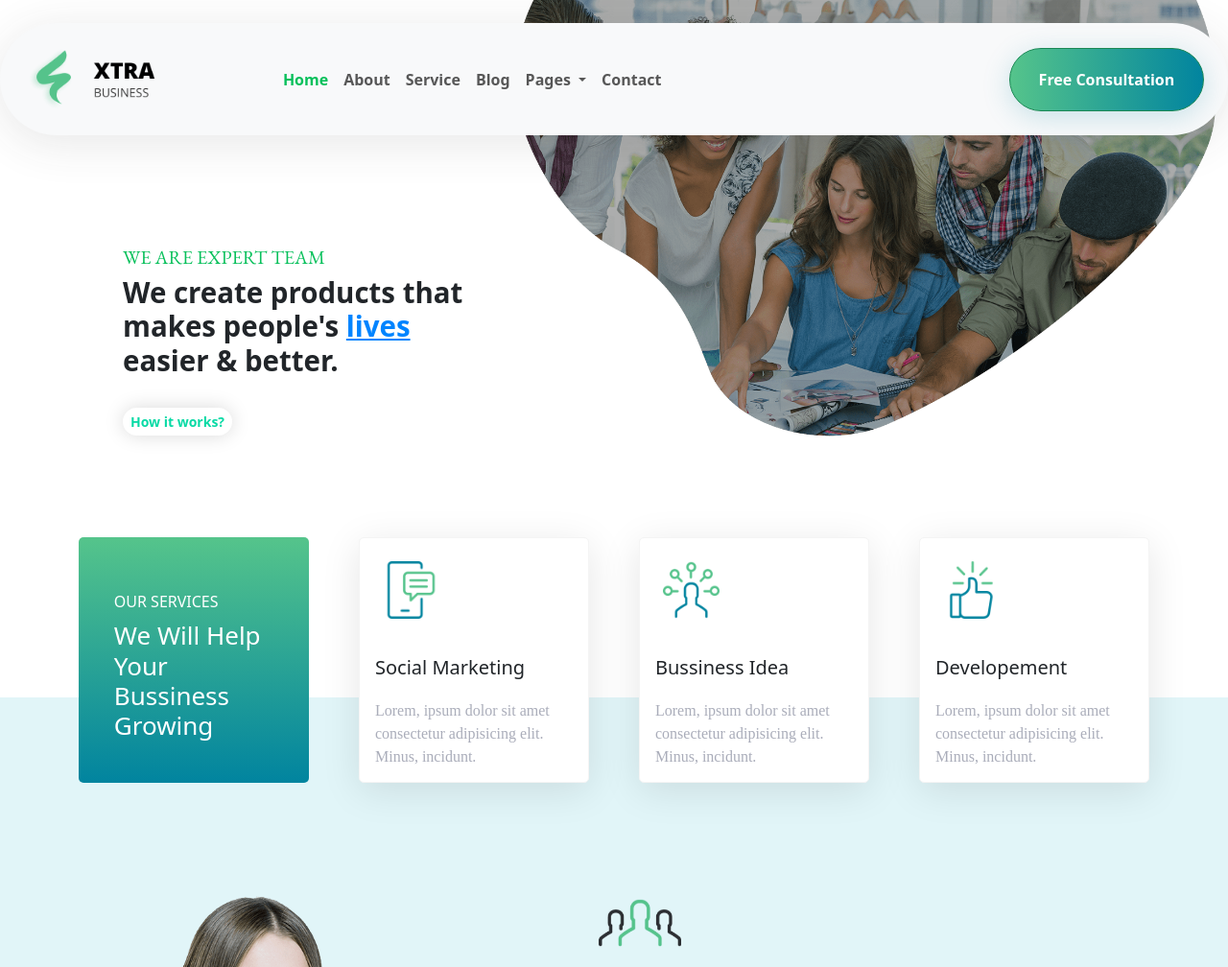
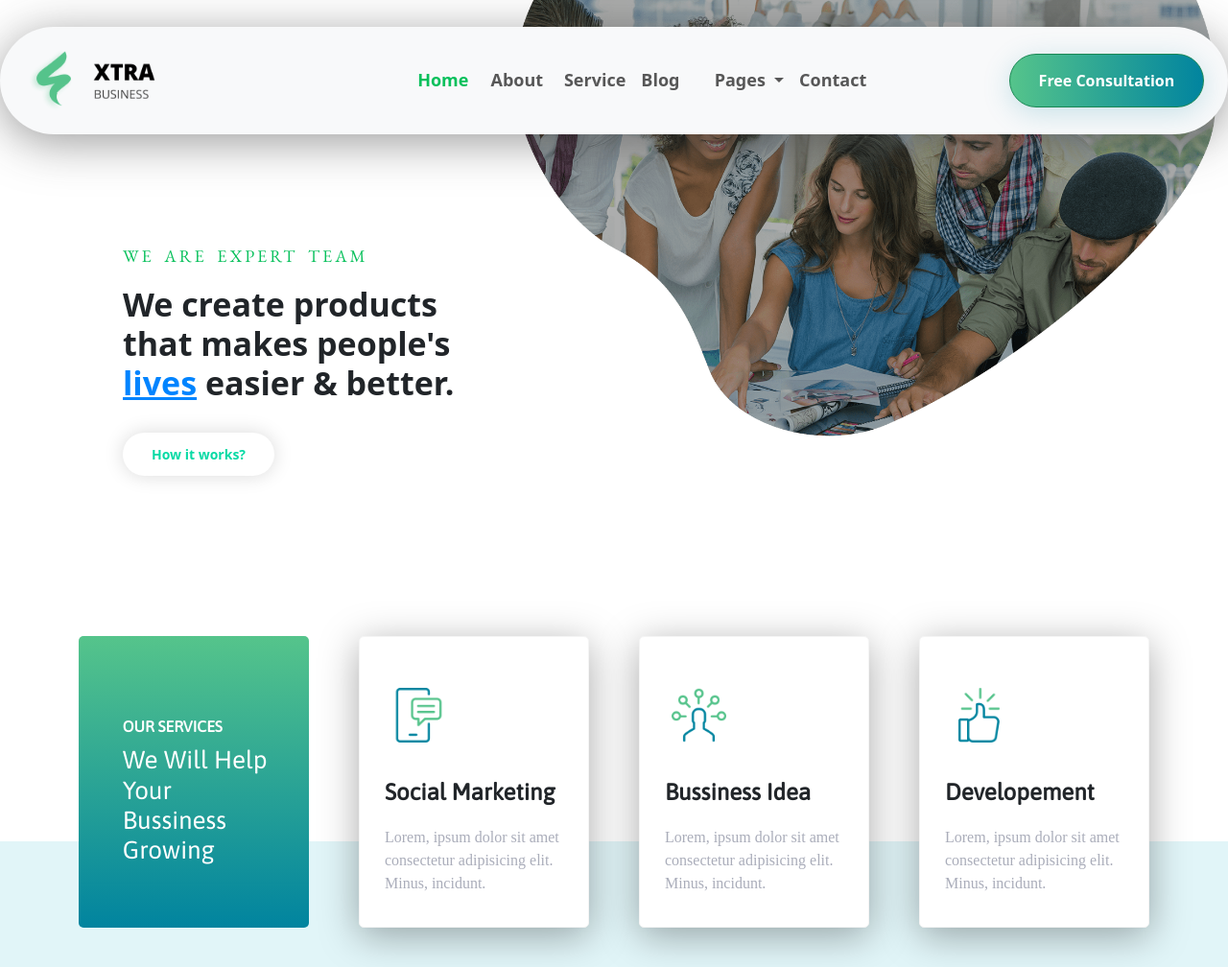
Before and after one commit to SyedSumaimaly/Xtra-Business-WP-Template-Clone, a plain HTML site: page Xtra-WP-Template-Clone/index.html in a window 1280 px wide. Shown: the top 1008 px of the page at 96% size. Drawn offline with nearby package versions, Linux system fonts and the light colour scheme.

Commit message:
6th Commit

```diff
--- a/Xtra-WP-Template-Clone/index.html
+++ b/Xtra-WP-Template-Clone/index.html
@@ -39,8 +39,8 @@
                     <span class="navbar-toggler-icon"></span>
                 </button>
                 <div class="collapse navbar-collapse" id="navbarSupportedContent">
-                    <ul class="navbar-nav me-auto mb-2 mb-lg-0">
-                        <li class="nav-item">
+                    <ul class="navbar-nav mx-auto me-auto mb-2 mb-lg-0">
+                        <li class="nav-item ">
                             <a class="nav-link active" aria-current="page" href="#">Home</a>
                         </li>
                         <li class="nav-item">
@@ -78,33 +78,44 @@
 
         <div class="service">
             <div class="card card_service" style="width: 15rem;">
+                <div class="serviceDivAllMain">
                     <div class="card-body">
                         <h5 class="card-title servicetitle">OUR SERVICES</h5>
                         <h2 class="card-subtitle mb-2 text-body-secondary">We Will Help Your Bussiness Growing</h2>
                     </div>
                 </div>
+            </div>
 
             <div class="card card_ser_detail" style="width: 15rem;">
+                <div class="serviceDivAllMain">
                     <img src="/Assets/smartphone.png" class="card-img-top" alt="smartphone">
                     <div class="card-body">
                         <h5 class="card-title">Social Marketing</h5>
-                    <p class="card-text">Lorem, ipsum dolor sit amet consectetur adipisicing elit. Minus, incidunt.</p>
+                        <p class="card-text">Lorem, ipsum dolor sit amet consectetur adipisicing elit. Minus, incidunt.
+                        </p>
+                    </div>
                 </div>
             </div>
 
             <div class="card card_ser_detail" style="width: 15rem;">
+                <div class="serviceDivAllMain">
                     <img src="Assets/User.png" class="card-img-top" alt="user">
                     <div class="card-body">
                         <h5 class="card-title">Bussiness Idea</h5>
-                    <p class="card-text">Lorem, ipsum dolor sit amet consectetur adipisicing elit. Minus, incidunt.</p>
+                        <p class="card-text">Lorem, ipsum dolor sit amet consectetur adipisicing elit. Minus, incidunt.
+                        </p>
+                    </div>
                 </div>
             </div>
 
             <div class="card card_ser_detail" style="width: 15rem;">
+                <div class="serviceDivAllMain">
                     <img src="/Assets/like.png" class="card-img-top" alt="like">
                     <div class="card-body">
                         <h5 class="card-title">Developement</h5>
-                    <p class="card-text">Lorem, ipsum dolor sit amet consectetur adipisicing elit. Minus, incidunt.</p>
+                        <p class="card-text">Lorem, ipsum dolor sit amet consectetur adipisicing elit. Minus, incidunt.
+                        </p>
+                    </div>
                 </div>
             </div>
         </div>
@@ -409,7 +420,7 @@
     <div class="footer">
         <div class="container">
             <div class="row">
-                <div class="col col-lg-6 col-sm-12">
+                <div class="col col-lg-6 col-sm-12 col-12">
                     <div class="logo_footer">
                         <img src="Assets/logo.png" alt="logo">
                     </div>
@@ -442,7 +453,7 @@
                         </div>
                     </div>
                 </div>
-                <div class="col col-lg-6 col-sm-12 footerListMain">
+                <div class="col col-lg-6 col-sm-12 col-12 footerListMain">
                     <div class="row">
                         <div class="col">
                             <div class="footer_list">
--- a/Xtra-WP-Template-Clone/style.css
+++ b/Xtra-WP-Template-Clone/style.css
@@ -1,7 +1,7 @@
 @import url('https://fonts.googleapis.com/css2?family=EB+Garamond&display=swap');
 @import url('https://fonts.googleapis.com/css2?family=EB+Garamond&family=Mulish&display=swap');
 /* Asap Font */
-@import url('https://fonts.googleapis.com/css2?family=Asap:ital,wght@1,100&display=swap');
+@import url('https://fonts.googleapis.com/css2?family=Asap&display=swap');
 
 * {
     margin: 0%;
@@ -16,16 +16,21 @@
 .main {
     box-sizing: border-box;
     width: 100%;
+    padding-bottom: 8%;
+    /* background-color: red; */
     display: flex;
 }
 
 .background {
     width: 100%;
+    height: 150%;
+
     box-sizing: border-box;
 }
 
 .background img {
     width: 100%;
+    height: 150% !important;
     box-sizing: border-box;
     object-fit: contain;
 }
@@ -36,18 +41,21 @@
     margin-top: 20%;
     margin-left: 10%;
     width: 50%;
-    /* padding-left: 10%; */
 }
 
 .head h5 {
     color: rgb(7, 192, 91);
+    font-size: 18px;
+    word-spacing: 4px;
+    letter-spacing: 3px;
     font-family: 'EB Garamond';
 }
 
 .head h2 {
-    font-weight: 670;
+    font-weight: 700;
     width: 100%;
-    font-size: 2.3vw;
+    padding-top: 3%;
+    font-size: 34px;
 }
 
 .head h2 span {
@@ -68,7 +76,7 @@
 
 .btn_consultaton {
     border-radius: 50px;
-    padding: 20px 30px;
+    padding: 15px 30px;
     width: 100%;
     background-color: transparent;
     background-image: linear-gradient(90deg, #55c48b, #01849f);
@@ -79,7 +87,7 @@
 }
 
 .nav-link {
-    font-weight: 620 !important;
+    font-weight: 680 !important;
 }
 
 .nav-link:hover {
@@ -87,6 +95,15 @@
     border-radius: 20px;
     background-color: rgb(235, 235, 235);
 
+}
+
+.navbar-nav {
+    width: 50%;
+}
+
+.nav-item {
+    font-size: 18px;
+    width: 100%;
 }
 
 .active {
@@ -104,10 +121,10 @@
 
 .navbar {
     position: absolute;
-    top: 3%;
+    top: 3.5%;
     background-color: red;
-    padding-top: 1%;
-    padding-bottom: 1%;
+    padding-top: 10px;
+    padding-bottom: 10px;
     padding-left: 1%;
     padding-right: 1%;
     /* left: 5%;
@@ -115,11 +132,12 @@
     box-sizing: border-box;
     border-radius: 70px;
     width: 100%;
-    box-shadow: 0px 8px 48px 0px rgba(58, 58, 58, 0.12);
+    box-shadow: 0px 8px 48px 0px rgba(58, 58, 58, 0.5);
 }
 
 .btn_works {
     background-color: white !important;
+    padding: 12px 30px;
     margin-top: 6%;
     color: rgb(7, 218, 165);
     font-size: 14px !important;
@@ -131,7 +149,7 @@
 
 .btn_works:hover {
     font-weight: 600 !important;
-    animation: 1.2s ease-in-out;
+    animation: 1.4s ease-in-out;
     color: white !important;
     background-color: #01849f !important;
 }
@@ -146,17 +164,32 @@
     flex-wrap: wrap;
 }
 
+.serviceDivAllMain {
+    padding-top: 10px;
+    padding-bottom: 5%;
+    padding-left: 10px;
+}
 
 .card {
-    height: 16rem !important;
+    height: 19rem !important;
     border-radius: 5px;
     border: transparent;
     text-align: left;
+    font-family: 'Asap';
+}
+
+
+.card-title {
+    font-size: 24px;
+    /* background-color: red !important; */
+    font-weight: 700;
 }
 
 .card_service {
+    padding-top: 20px !important;
+    padding-bottom: 15px !important;
+    background-color: red !important;
     background-color: transparent;
-    padding-bottom: 20% !important;
     background-image: linear-gradient(0deg, #01849f, #55c48b);
 }
 
@@ -170,23 +203,26 @@
 
 .card-text {
     margin-top: 10%;
-    /* font-size: 1.2vw; */
     color: #aaadba;
     font-family: 'Asab';
 }
 
 .card_ser_detail {
+    padding-top: 20px !important;
+    padding-bottom: 15px !important;
     border-style: solid;
-    /* background-color: red; */
-    padding-bottom: 20px !important;
     cursor: pointer;
     box-shadow: 0x 8px 30px 0 rgb(138, 136, 136);
     border-style: solid;
     border-width: 1px;
     border-color: #f4f4f4;
     border-radius: 5px;
-    box-shadow: 0 8px 40px 0 rgba(0, 0, 0, .10);
+    box-shadow: 0 8px 40px 0 rgba(0, 0, 0, 0.342);
     box-sizing: border-box;
+}
+
+.card_ser_detail:hover h5 {
+    color: #55c48b;
 }
 
 .card_ser_detail:hover {
@@ -443,21 +479,25 @@ small {
 
 .projectHeading h6 {
     text-align: center;
-    margin-top: 2%;
-    font-weight: 400;
+    margin-top: 2.5%;
+    font-weight: 430;
     font-size: 14px;
+    color: #01849f;
+    letter-spacing: 5px;
 }
 
 .projectHeading h2 {
     text-align: center;
     margin-top: 1%;
     font-weight: 650;
+    font-size: 42px;
 }
 
 .projectHeading h5 {
     text-align: center;
-    margin-top: 1%;
-    font-size: 16px;
+    margin-top: 2%;
+    font-size: 20px;
+    /* font-size: 16px; */
     color: #55c48b;
     font-weight: 400;
 
@@ -472,10 +512,10 @@ small {
 .testimonialsDiv {
     margin-top: 10%;
     padding-top: 12%;
-    padding-bottom: 15%;
+    padding-bottom: 10%;
     margin-bottom: 10%;
-    border-top: 1px solid rgb(170, 170, 189);
-    border-bottom: 1px solid rgb(170, 170, 189);
+    border-top: 1px solid rgba(166, 166, 170, 0.404);
+    border-bottom: 1px solid rgba(166, 166, 170, 0.404);
 }
 
 .testImgDiv {
@@ -547,7 +587,7 @@ small {
     border: transparent;
     box-shadow: 0 8px 40px 0 rgba(0, 0, 0, .15);
     border-radius: 5px;
-    font-size: 20px;
+    font-size: 15px;
     color: #303030;
     font-weight: 500;
     padding: 65px 65px 70px;
@@ -710,7 +750,7 @@ small {
     width: 100%;
     color: white;
     display: flex;
-    background-color: black;
+    background-color: #01849f;
     padding-bottom: 2%;
     justify-content: space-around;
     box-sizing: border-box;
@@ -1021,7 +1061,7 @@ small {
         text-align: center;
     }
 
-    .conatct_section{
+    .conatct_section {
         padding-bottom: 5%;
     }
 
```
Lines whose indentation alone changed are shown as unchanged.
